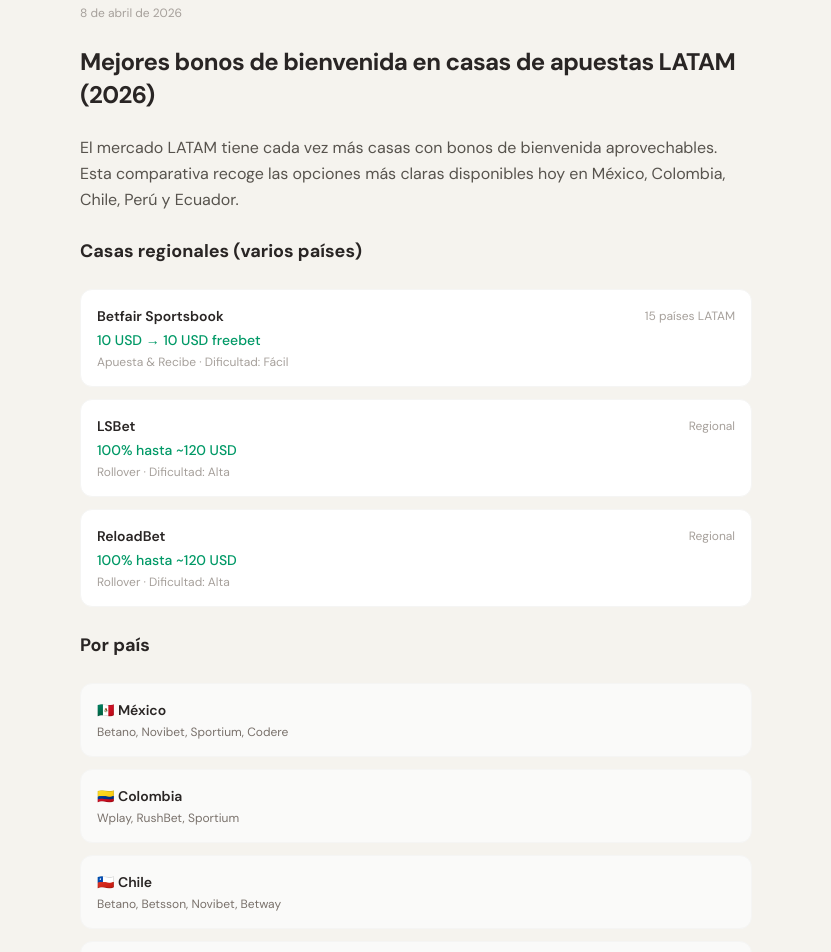
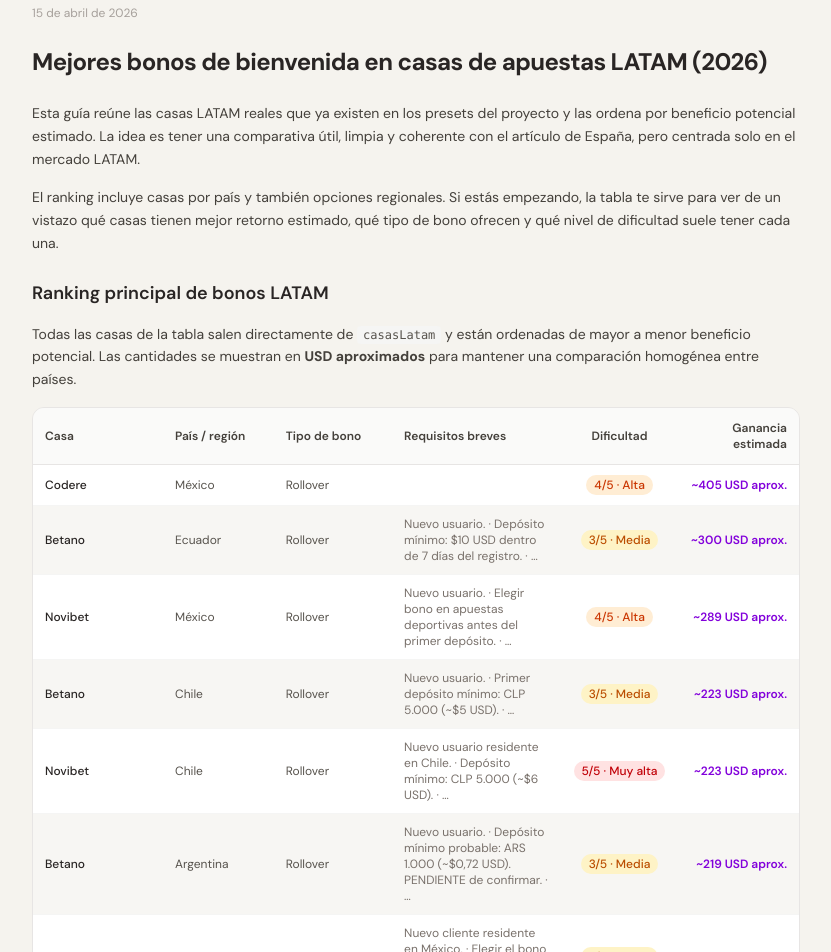
Before and after one commit to eloylt13/matched-betting-app, a Next.js app: page /blog/mejores-bonos-bienvenida-latam in a window 1280 px wide. Shown: the part 120-1072 px from the top of the page, without its empty margins (224-1055 px from the left). Built offline with nearby package versions, Linux system fonts and the light colour scheme; no server answers; a web font is replaced by a local one.

Commit message:
feat: rehace base del articulo latam con ranking real desde presets

```diff
--- a/app/blog/mejores-bonos-bienvenida-latam/page.tsx
+++ b/app/blog/mejores-bonos-bienvenida-latam/page.tsx
@@ -1,62 +1,177 @@
 import type { Metadata } from 'next'
 import Link from 'next/link'
 
+import { casasLatam } from '@/lib/presets/data/latam'
+
 export const metadata: Metadata = {
   title: 'Mejores bonos de bienvenida LATAM 2026 | IAPredictHub',
-  description: 'Comparativa de casas disponibles en México, Colombia, Chile, Perú, Ecuador y más con tipo de bono, requisitos y ganancia potencial en USD.',
+  description:
+    'Ranking actualizado de casas LATAM reales del proyecto, ordenadas por beneficio potencial, con país o región, tipo de bono, requisitos y ganancia estimada en USD.',
 }
+
+const paises: Record<string, string> = {
+  mx: 'México',
+  ar: 'Argentina',
+  cl: 'Chile',
+  co: 'Colombia',
+  pe: 'Perú',
+  ec: 'Ecuador',
+  pa: 'Panamá',
+  uy: 'Uruguay',
+  regionales: 'Regional LATAM',
+}
+
+const tipos: Record<string, string> = {
+  'apuesta-recibe': 'Apuesta y recibe',
+  reembolso: 'Reembolso',
+  rollover: 'Rollover',
+  exchange: 'Exchange',
+}
+
+function getCasaHref(id: string) {
+  return `/casas/${id}`
+}
+
+function getPaisLabel(pais: string) {
+  return paises[pais] ?? pais.toUpperCase()
+}
+
+function getTipoLabel(tipo?: string) {
+  if (!tipo) return 'Sin clasificar'
+  return tipos[tipo] ?? tipo
+}
+
+function getRequisitosBreves(requisitos: string[]) {
+  if (requisitos.length <= 2) {
+    return requisitos.join(' · ')
+  }
+
+  return `${requisitos.slice(0, 2).join(' · ')} · …`
+}
+
+function DificultadBadge({ nivel }: { nivel?: number }) {
+  const value = nivel ?? 0
+  const colores: Record<number, string> = {
+    1: 'bg-emerald-100 text-emerald-700',
+    2: 'bg-green-100 text-green-700',
+    3: 'bg-amber-100 text-amber-700',
+    4: 'bg-orange-100 text-orange-700',
+    5: 'bg-red-100 text-red-700',
+  }
+  const etiquetas: Record<number, string> = {
+    1: '1/5 · Muy fácil',
+    2: '2/5 · Fácil',
+    3: '3/5 · Media',
+    4: '4/5 · Alta',
+    5: '5/5 · Muy alta',
+  }
+
+  if (!colores[value] || !etiquetas[value]) {
+    return <span className="inline-block px-2 py-0.5 rounded-full text-xs font-medium whitespace-nowrap bg-stone-100 text-stone-500">N/D</span>
+  }
+
+  return (
+    <span
+      className={`inline-block px-2 py-0.5 rounded-full text-xs font-medium whitespace-nowrap ${colores[value]}`}
+    >
+      {etiquetas[value]}
+    </span>
+  )
+}
+
+const rankingLatam = [...casasLatam]
+  .sort((a, b) => {
+    if (b.beneficioPotencial !== a.beneficioPotencial) {
+      return b.beneficioPotencial - a.beneficioPotencial
+    }
+
+    return a.nombre.localeCompare(b.nombre, 'es')
+  })
 
 export default function MejoresBonosLatamPage() {
   return (
-    <article className="max-w-2xl mx-auto flex flex-col gap-6 pb-8">
-      <time dateTime="2026-04-08" className="text-xs text-stone-400">
-        8 de abril de 2026
+    <article className="max-w-3xl mx-auto flex flex-col gap-6 pb-8">
+      <time dateTime="2026-04-15" className="text-xs text-stone-400">
+        15 de abril de 2026
       </time>
+
       <h1 className="text-2xl font-bold text-stone-800 tracking-tight leading-snug">
         Mejores bonos de bienvenida en casas de apuestas LATAM (2026)
       </h1>
-      <p className="text-stone-600 leading-relaxed">
-        El mercado LATAM tiene cada vez más casas con bonos de bienvenida aprovechables. Esta comparativa recoge las opciones más claras disponibles hoy en México, Colombia, Chile, Perú y Ecuador.
-      </p>
-      <h2 className="text-lg font-bold text-stone-800">Casas regionales (varios países)</h2>
-      <div className="flex flex-col gap-3">
-        {[
-          { nombre: 'Betfair Sportsbook', bono: '10 USD → 10 USD freebet', tipo: 'Apuesta & Recibe', paises: '15 países LATAM', dificultad: 'Fácil' },
-          { nombre: 'LSBet', bono: '100% hasta ~120 USD', tipo: 'Rollover', paises: 'Regional', dificultad: 'Alta' },
-          { nombre: 'ReloadBet', bono: '100% hasta ~120 USD', tipo: 'Rollover', paises: 'Regional', dificultad: 'Alta' },
-        ].map((casa) => (
-          <div key={casa.nombre} className="bg-white rounded-xl border border-stone-100 p-4">
-            <div className="flex items-center justify-between mb-1">
-              <p className="font-semibold text-stone-800 text-sm">{casa.nombre}</p>
-              <span className="text-xs text-stone-400">{casa.paises}</span>
-            </div>
-            <p className="text-sm text-emerald-600 font-medium">{casa.bono}</p>
-            <p className="text-xs text-stone-400 mt-1">{casa.tipo} · Dificultad: {casa.dificultad}</p>
-          </div>
-        ))}
-      </div>
-      <h2 className="text-lg font-bold text-stone-800">Por país</h2>
-      <div className="flex flex-col gap-3">
-        {[
-          { pais: '🇲🇽 México', casas: 'Betano, Novibet, Sportium, Codere' },
-          { pais: '🇨🇴 Colombia', casas: 'Wplay, RushBet, Sportium' },
-          { pais: '🇨🇱 Chile', casas: 'Betano, Betsson, Novibet, Betway' },
-          { pais: '🇵🇪 Perú', casas: 'Betano, Betsson' },
-          { pais: '🇪🇨 Ecuador', casas: 'Betano, Novibet, Betway' },
-        ].map((item) => (
-          <div key={item.pais} className="bg-stone-50 rounded-xl border border-stone-100 p-4">
-            <p className="font-semibold text-stone-800 text-sm mb-1">{item.pais}</p>
-            <p className="text-xs text-stone-500">{item.casas}</p>
-          </div>
-        ))}
-      </div>
-      <div className="flex flex-wrap gap-3 mt-2">
-        <Link href="/casas" className="bg-emerald-500 hover:bg-emerald-400 text-white text-sm font-semibold px-4 py-2 rounded-xl transition-colors">
-          Ver todas las casas →
-        </Link>
-        <Link href="/calculadora" className="bg-stone-100 hover:bg-stone-200 text-stone-700 text-sm font-semibold px-4 py-2 rounded-xl transition-colors">
-          Abrir calculadora
-        </Link>
+
+      <div className="flex flex-col gap-4 text-sm text-stone-700 leading-relaxed">
+        <p>
+          Esta guía reúne las casas LATAM reales que ya existen en los presets del proyecto y las ordena
+          por beneficio potencial estimado. La idea es tener una comparativa útil, limpia y coherente con
+          el artículo de España, pero centrada solo en el mercado LATAM.
+        </p>
+        <p>
+          El ranking incluye casas por país y también opciones regionales. Si estás empezando, la tabla te
+          sirve para ver de un vistazo qué casas tienen mejor retorno estimado, qué tipo de bono ofrecen y
+          qué nivel de dificultad suele tener cada una.
+        </p>
+
+        <h2 className="text-lg font-semibold text-stone-800 mt-2">
+          Ranking principal de bonos LATAM
+        </h2>
+        <p>
+          Todas las casas de la tabla salen directamente de{' '}
+          <code className="rounded bg-stone-100 px-1.5 py-0.5 text-xs text-stone-600">casasLatam</code> y
+          están ordenadas de mayor a menor beneficio potencial. Las cantidades se muestran en{' '}
+          <strong>USD aproximados</strong> para mantener una comparación homogénea entre países.
+        </p>
+
+        <div className="overflow-x-auto rounded-xl border border-stone-200">
+          <table className="w-full text-xs">
+            <thead>
+              <tr className="bg-stone-50 border-b border-stone-200">
+                <th className="text-left px-3 py-3 font-semibold text-stone-700">Casa</th>
+                <th className="text-left px-3 py-3 font-semibold text-stone-700">País / región</th>
+                <th className="text-left px-3 py-3 font-semibold text-stone-700">Tipo de bono</th>
+                <th className="text-left px-3 py-3 font-semibold text-stone-700 hidden md:table-cell">Requisitos breves</th>
+                <th className="text-center px-3 py-3 font-semibold text-stone-700">Dificultad</th>
+                <th className="text-right px-3 py-3 font-semibold text-stone-700">Ganancia estimada</th>
+              </tr>
+            </thead>
+            <tbody>
+              {rankingLatam.map((casa, index) => (
+                <tr
+                  key={casa.id}
+                  className={`border-b border-stone-100 last:border-0 ${index % 2 === 0 ? 'bg-white' : 'bg-stone-50/50'}`}
+                >
+                  <td className="px-3 py-2.5 font-medium text-stone-800 whitespace-nowrap">
+                    <Link
+                      href={getCasaHref(casa.id)}
+                      className="inline-block text-stone-800 hover:text-purple-700 hover:underline underline-offset-2 decoration-stone-300 transition-colors"
+                    >
+                      {casa.nombre}
+                    </Link>
+                  </td>
+                  <td className="px-3 py-2.5 text-stone-600 whitespace-nowrap">
+                    {getPaisLabel(casa.pais)}
+                  </td>
+                  <td className="px-3 py-2.5 text-stone-600 whitespace-nowrap">
+                    {getTipoLabel(casa.tipologia)}
+                  </td>
+                  <td className="px-3 py-2.5 text-stone-500 hidden md:table-cell">
+                    {getRequisitosBreves(casa.requisitos)}
+                  </td>
+                  <td className="px-3 py-2.5 text-center">
+                    <DificultadBadge nivel={casa.dificultad} />
+                  </td>
+                  <td className="px-3 py-2.5 text-right font-semibold text-purple-700 whitespace-nowrap">
+                    ~{casa.beneficioPotencial} USD aprox.
+                  </td>
+                </tr>
+              ))}
+            </tbody>
+          </table>
+        </div>
+
+        <p className="text-xs text-stone-400 -mt-2">
+          * La ganancia estimada es orientativa y depende de los T&amp;C vigentes, la conversión real de
+          cada bono y el país. Conviene revisar siempre la ficha de cada casa antes de operar.
+        </p>
       </div>
     </article>
   )
```
